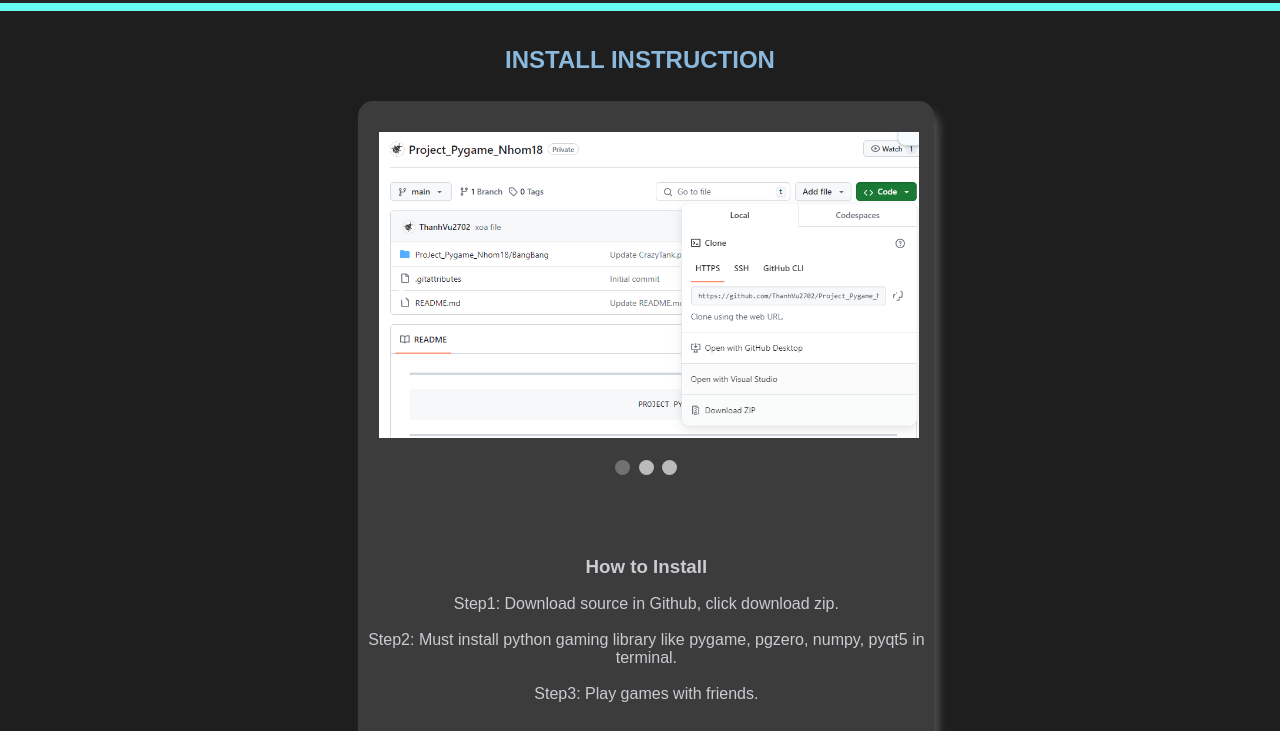
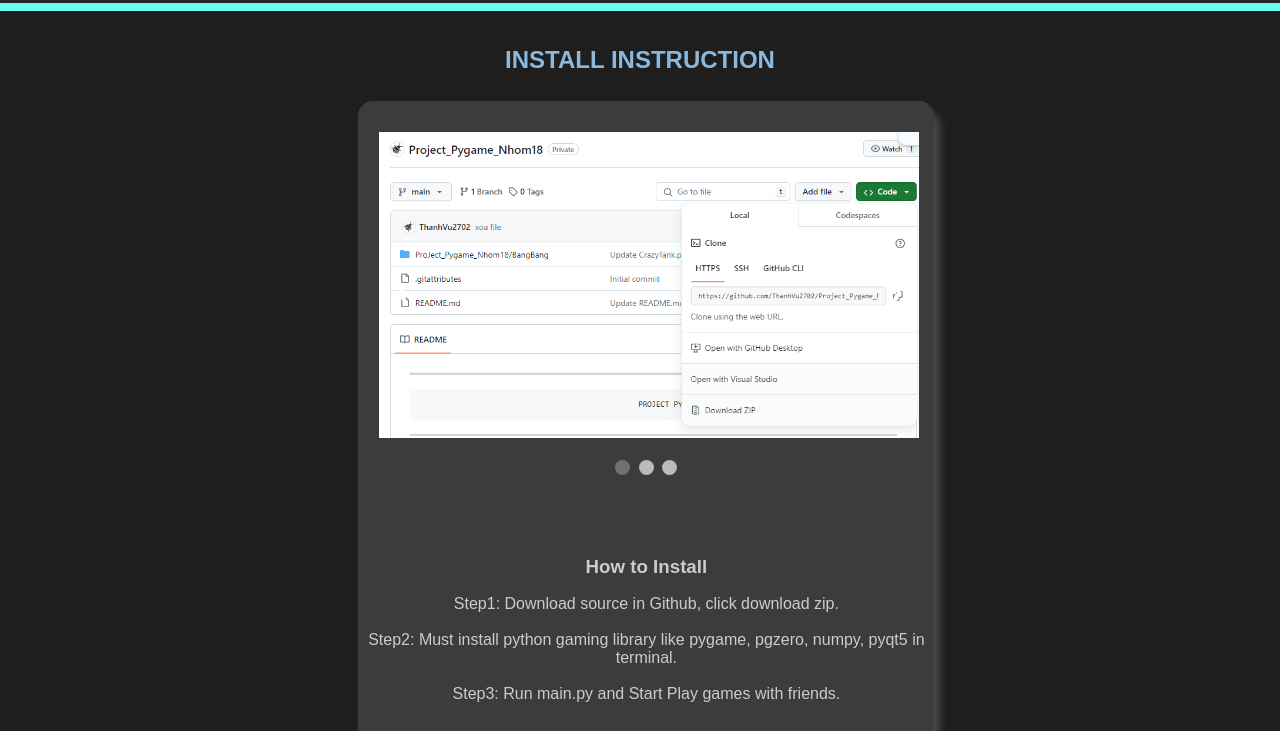
Before and after one commit to ThanhVu2702/web_intro_ProJ_Pygame, a plain HTML site: page Instruction.html in a window 1280 px wide. Shown: the part 69-800 px from the top of the page. Drawn offline with Linux system fonts and the light colour scheme.

Commit message:
Update Instruction.html

```diff
--- a/Instruction.html
+++ b/Instruction.html
@@ -42,7 +42,7 @@
                   <br/>
                    <p>Step2: Must install python gaming library like pygame, pgzero, numpy, pyqt5 in terminal.</p>
                    <br/>
-                  <p>Step3: Play games with friends.</p>
+                  <p>Step3: Run main.py and Start Play games with friends.</p>
             </div>
             <div class="slideshow-container">
                 <!-- Full-width images with number and caption text -->
```
